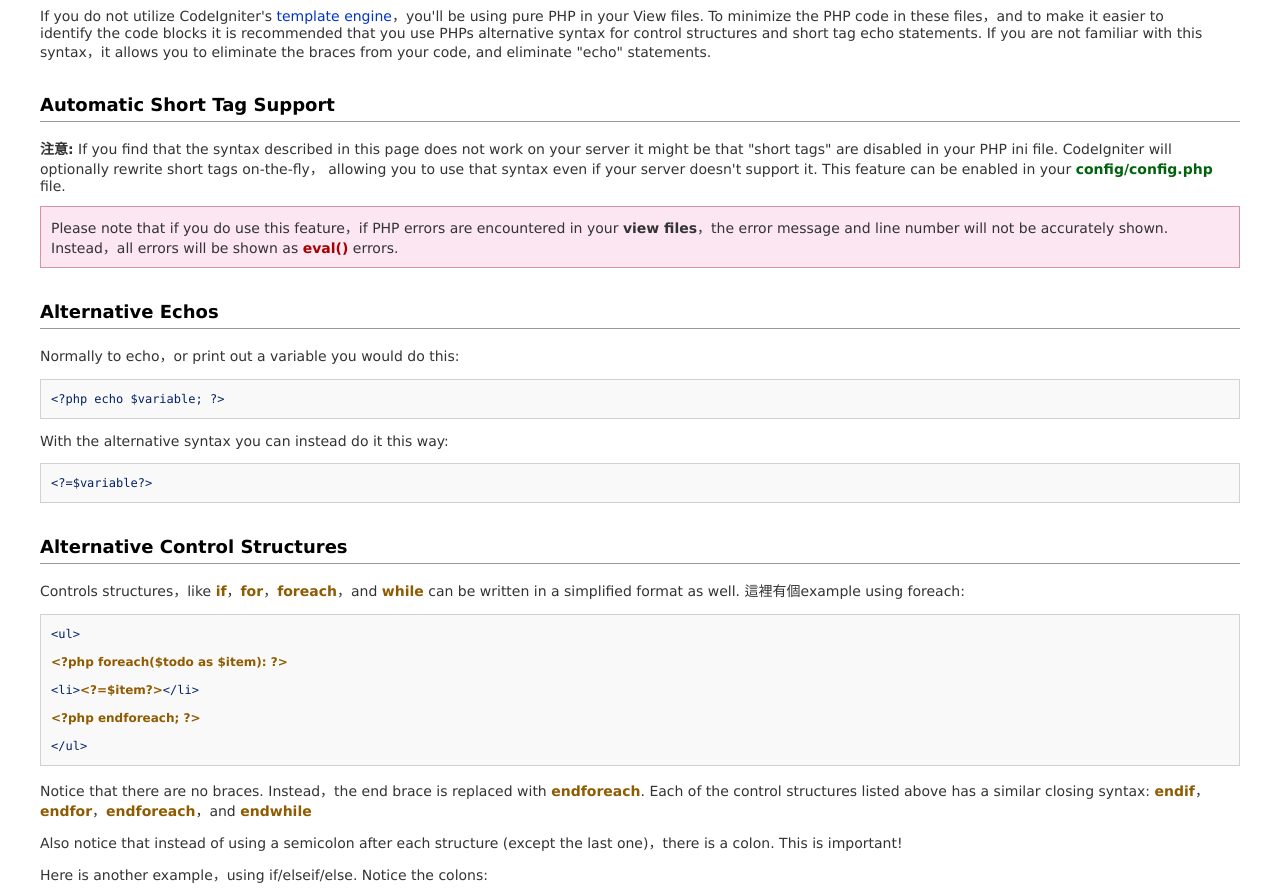
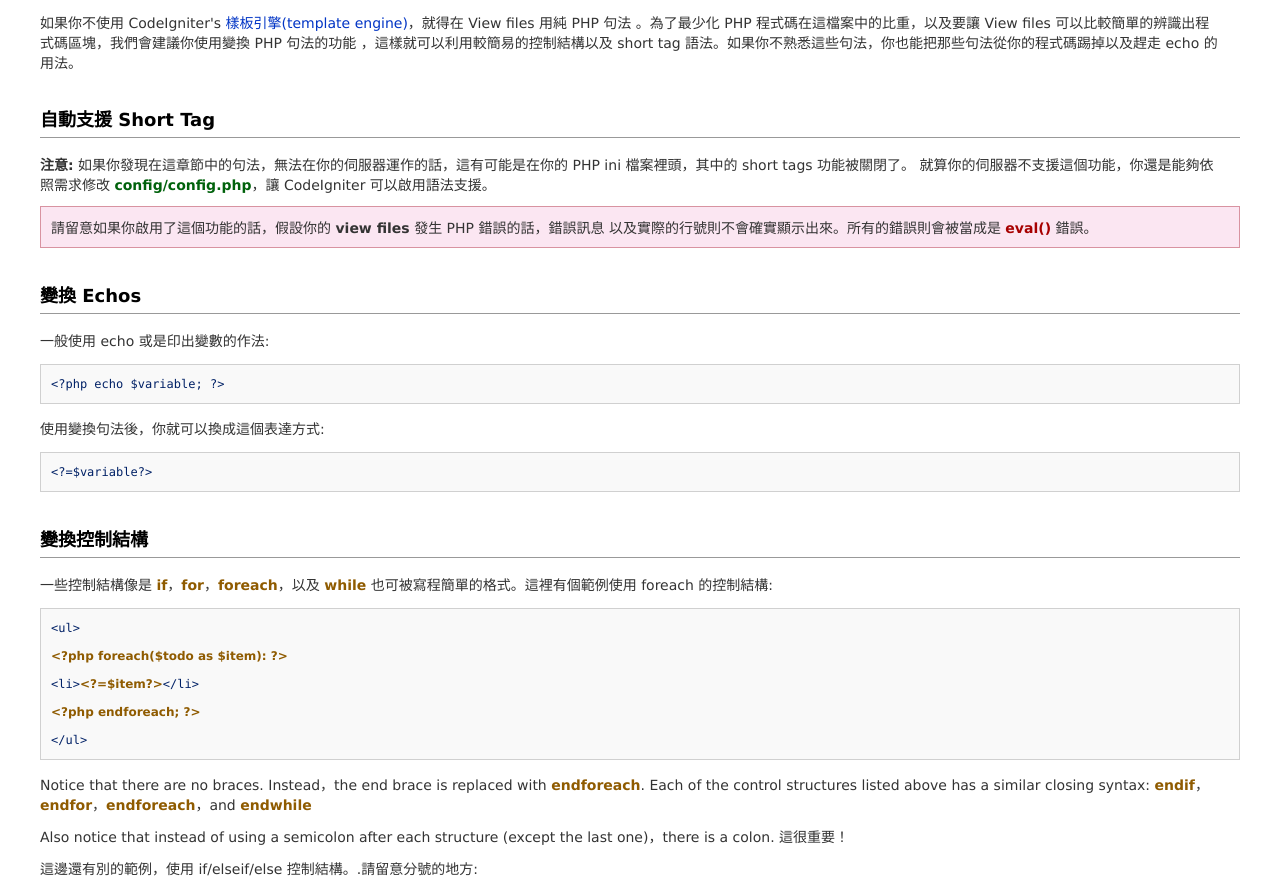
Before and after one commit to CodeIgniter-TW/CodeIgniter-UserGuide, a plain HTML site: page general/alternative_php.html in a window 1280 px wide. Shown: the part 191-1080 px from the top of the page. Drawn offline with Linux system fonts and the light colour scheme.

Commit message:
alternative php

```diff
--- a/general/alternative_php.html
+++ b/general/alternative_php.html
@@ -3,7 +3,7 @@
 <head>
 
 <meta http-equiv="Content-Type" content="text/html; charset=utf-8" />
-<title>Alternate PHP Syntax for View Files : CodeIgniter 使用手冊</title>
+<title>Views 檔變換 PHP 句法 : CodeIgniter 使用手冊</title>
 
 <style type='text/css' media='all'>@import url('../userguide.css');</style>
 <link rel='stylesheet' type='text/css' media='all' href='../userguide.css' />
@@ -42,7 +42,7 @@
 <td id="breadcrumb">
 <a href="http://www.codeigniter.com.tw/">CodeIgniter 首頁</a> &nbsp;&#8250;&nbsp;
 <a href="../index.html">使用手冊首頁</a> &nbsp;&#8250;&nbsp;
-Alternate PHP Syntax
+變換 PHP 句法
 </td>
 <td id="searchbox"><form method="get" action="http://www.google.com/search"><input type="hidden" name="as_sitesearch" id="as_sitesearch" value="www.codeigniter.com.tw/user_guide/" />搜尋使用手冊&nbsp; <input type="text" class="input" style="width:200px;" name="q" id="q" size="31" maxlength="255" value="" />&nbsp;<input type="submit" class="submit" name="sa" value="Go" /></form></td>
 </tr>
@@ -55,41 +55,38 @@ Alternate PHP Syntax
 <!-- START CONTENT -->
 <div id="content">
 
-<h1>Alternate PHP Syntax for View Files</h1>
+<h1>Views 檔變換 PHP 句法</h1>
 
-<p>If you do not utilize CodeIgniter's <a href="../libraries/parser.html">template engine</a>，you'll be using pure PHP
-in your View files.  To minimize the PHP code in these files，and to make it easier to identify the code blocks it is recommended that you use
-PHPs alternative syntax for control structures and short tag echo statements.  If you are not familiar with this syntax，it allows you to eliminate the braces from your code,
-and eliminate "echo" statements.</p>
+<p>如果你不使用 CodeIgniter's <a href="../libraries/parser.html">樣板引擎(template engine)</a>，就得在 View files 用純 PHP 句法
+。為了最少化 PHP 程式碼在這檔案中的比重，以及要讓 View files 可以比較簡單的辨識出程式碼區塊，我們會建議你使用變換 PHP 句法的功能
+，這樣就可以利用較簡易的控制結構以及 short tag 語法。如果你不熟悉這些句法，你也能把那些句法從你的程式碼踢掉以及趕走 echo 的用法。
+</p>
 
-<h2>Automatic Short Tag Support</h2>
+<h2>自動支援 Short Tag</h2>
 
-<p><strong>注意:</strong> If you find that the syntax described in this page does not work on your server it might
-be that "short tags" are disabled in your PHP ini file. CodeIgniter will optionally rewrite short tags on-the-fly，
-allowing you to use that syntax even if your server doesn't support it.  This feature can be enabled in your
-<dfn>config/config.php</dfn> file.</p>
+<p><strong>注意:</strong>
+如果你發現在這章節中的句法，無法在你的伺服器運作的話，這有可能是在你的 PHP ini 檔案裡頭，其中的 short tags 功能被關閉了。
+就算你的伺服器不支援這個功能，你還是能夠依照需求修改 <dfn>config/config.php</dfn>，讓 CodeIgniter 可以啟用語法支援。</p>
 
-<p class="important">Please note that if you do use this feature，if PHP errors are encountered
-in your <strong>view files</strong>，the error message and line number will not be accurately shown.  Instead，all errors
-will be shown as <kbd>eval()</kbd> errors.</p>
+<p class="important">請留意如果你啟用了這個功能的話，假設你的 <strong>view files</strong> 發生 PHP 錯誤的話，錯誤訊息
+以及實際的行號則不會確實顯示出來。所有的錯誤則會被當成是 <kbd>eval()</kbd> 錯誤。</p>
 
+<h2>變換 Echos</h2>
 
-<h2>Alternative Echos</h2>
-
-<p>Normally to echo，or print out a variable you would do this:</p>
+<p>一般使用 echo 或是印出變數的作法:</p>
 
 <code>&lt;?php echo $variable; ?></code>
 
-<p>With the alternative syntax you can instead do it this way:</p>
+<p>使用變換句法後，你就可以換成這個表達方式:</p>
 
 <code>&lt;?=$variable?></code>
 
 
 
-<h2>Alternative Control Structures</h2>
+<h2>變換控制結構</h2>
 
-<p>Controls structures，like <var>if</var>，<var>for</var>，<var>foreach</var>，and <var>while</var> can be
-written in a simplified format as well.  這裡有個example using foreach:</p>
+<p>一些控制結構像是 <var>if</var>，<var>for</var>，<var>foreach</var>，以及 <var>while</var>
+也可被寫程簡單的格式。這裡有個範例使用 foreach 的控制結構:</p>
 
 <code>
 &lt;ul><br />
@@ -106,10 +103,11 @@ written in a simplified format as well.  這裡有個example using foreach:</p>
 Each of the control structures listed above has a similar closing syntax:
 <var>endif</var>，<var>endfor</var>，<var>endforeach</var>，and <var>endwhile</var></p>
 
-<p>Also notice that instead of using a semicolon after each structure (except the last one)，there is a colon.  This is
-important!</p>
+<p>
+Also notice that instead of using a semicolon after each structure (except the last one)，there is a colon.
+這很重要！</p>
 
-<p>Here is another example，using if/elseif/else.  Notice the colons:</p>
+<p>這邊還有別的範例，使用 if/elseif/else 控制結構。.請留意分號的地方:</p>
 
 
 <code><var>&lt;?php if ($username == 'sally'): ?></var><br />
```
Also changed, not shown: general/helpers.html (+1 -1 lines), libraries/parser.html (+2 -2 lines).
